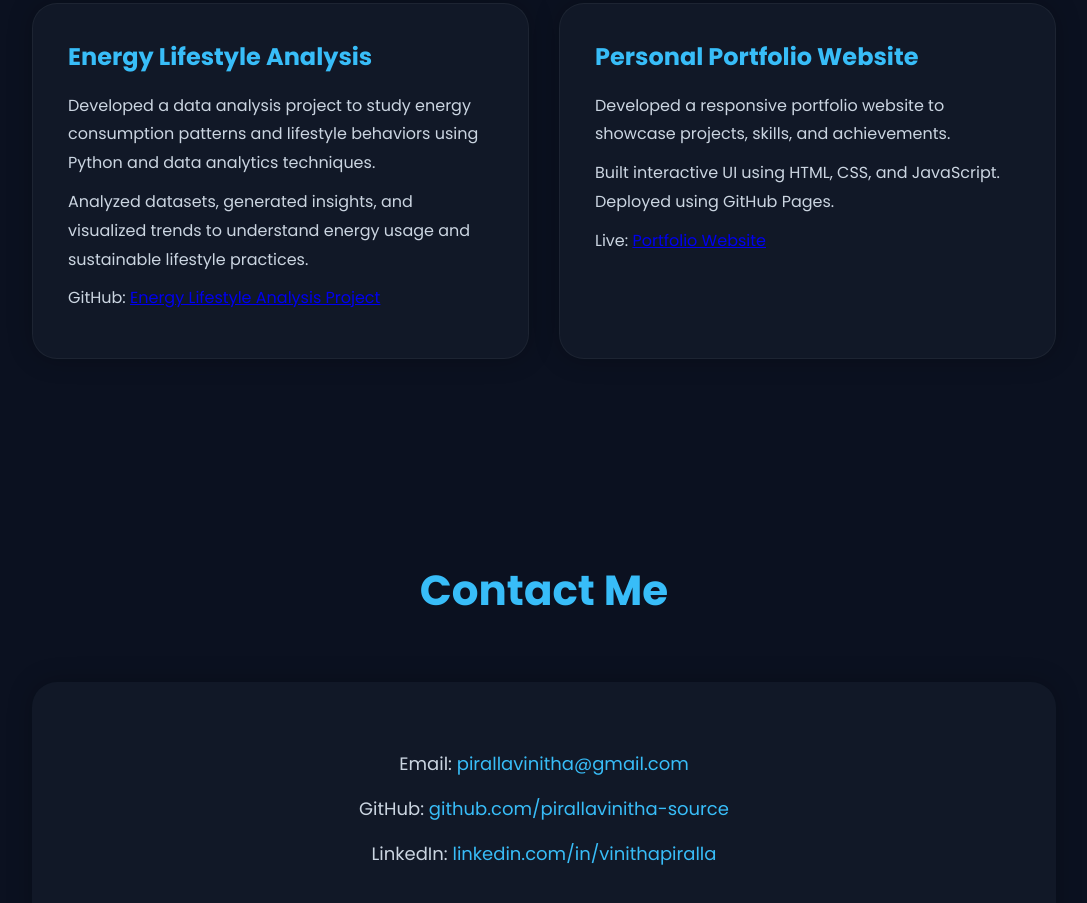
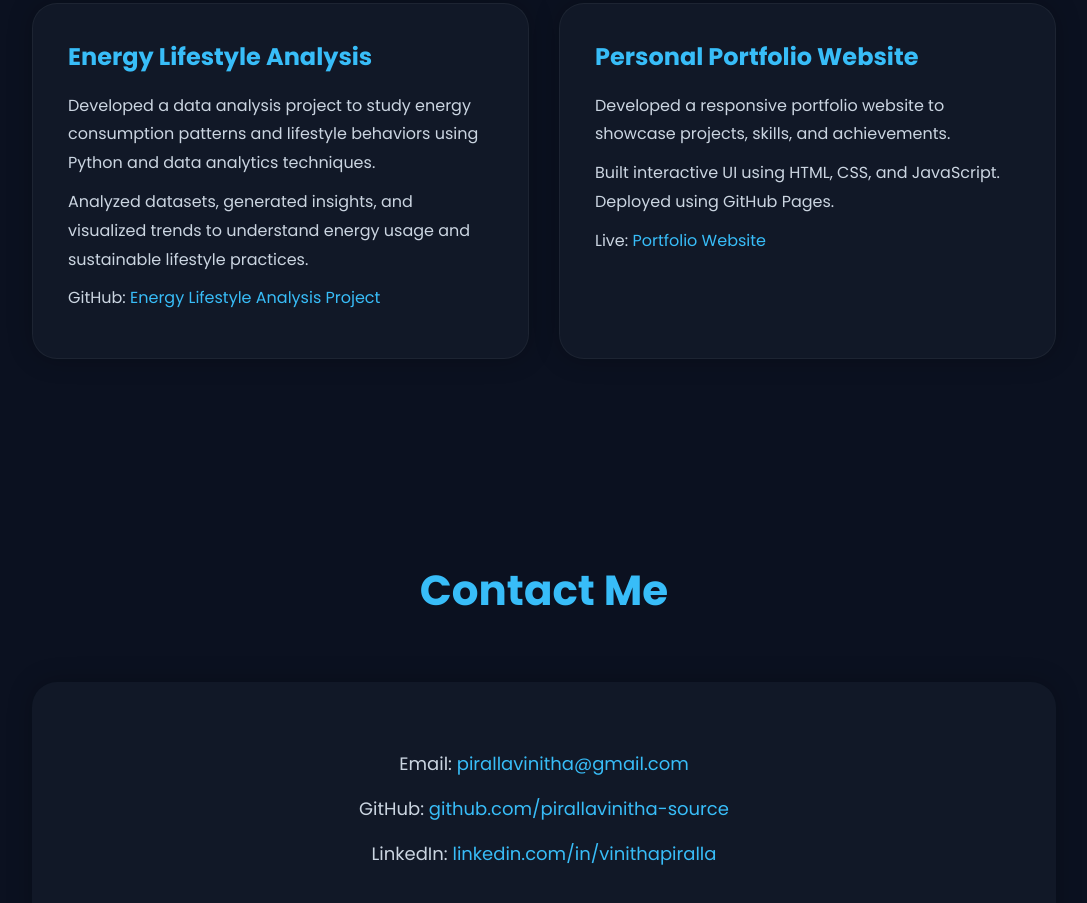
Before and after one commit to pirallavinitha-source/DecodeLabs-Project2, a plain HTML site: page index.html in a window 1280 px wide. Shown: the part 2811-3714 px from the top of the page, without its empty margins (96-1183 px from the left). Drawn offline with Linux system fonts and the light colour scheme.

Commit message:
Enhance project card styles and update links
Added hover effect and updated project card links.

```diff
--- a/index.html
+++ b/index.html
@@ -178,6 +178,15 @@
       color:#cbd5e1;
       line-height:1.8;
       margin-bottom:10px;
+    }
+
+    .project-card a{
+      color:#38bdf8;
+      text-decoration:none;
+    }
+
+    .project-card a:hover{
+      color:white;
     }
 
     /* SKILLS */
@@ -417,9 +426,7 @@
 
         <h3>B.Tech – Computer Science & Engineering</h3>
 
-        <p>
-          May 2027
-        </p>
+        <p>May 2027</p>
 
         <p>
           Sumathi Reddy Institute of Technology for Women, Warangal
@@ -435,9 +442,7 @@
 
         <h3>Intermediate (Class XII)</h3>
 
-        <p>
-          March 2023
-        </p>
+        <p>March 2023</p>
 
         <p>
           Gowtham Junior College, Hanamkonda
@@ -453,9 +458,7 @@
 
         <h3>SSC (Class X)</h3>
 
-        <p>
-          March 2021
-        </p>
+        <p>March 2021</p>
 
         <p>
           Kerala English Medium High School, Husnabad
@@ -553,7 +556,7 @@
 
         <p>
           Live:
-          <a href="https://pirallavinitha-source.github.io/Portfolio-Vinitha/"
+          <a href="https://pirallavinitha-source.github.io/DecodeLabs-Project2/"
              target="_blank">
             Portfolio Website
           </a>
```
